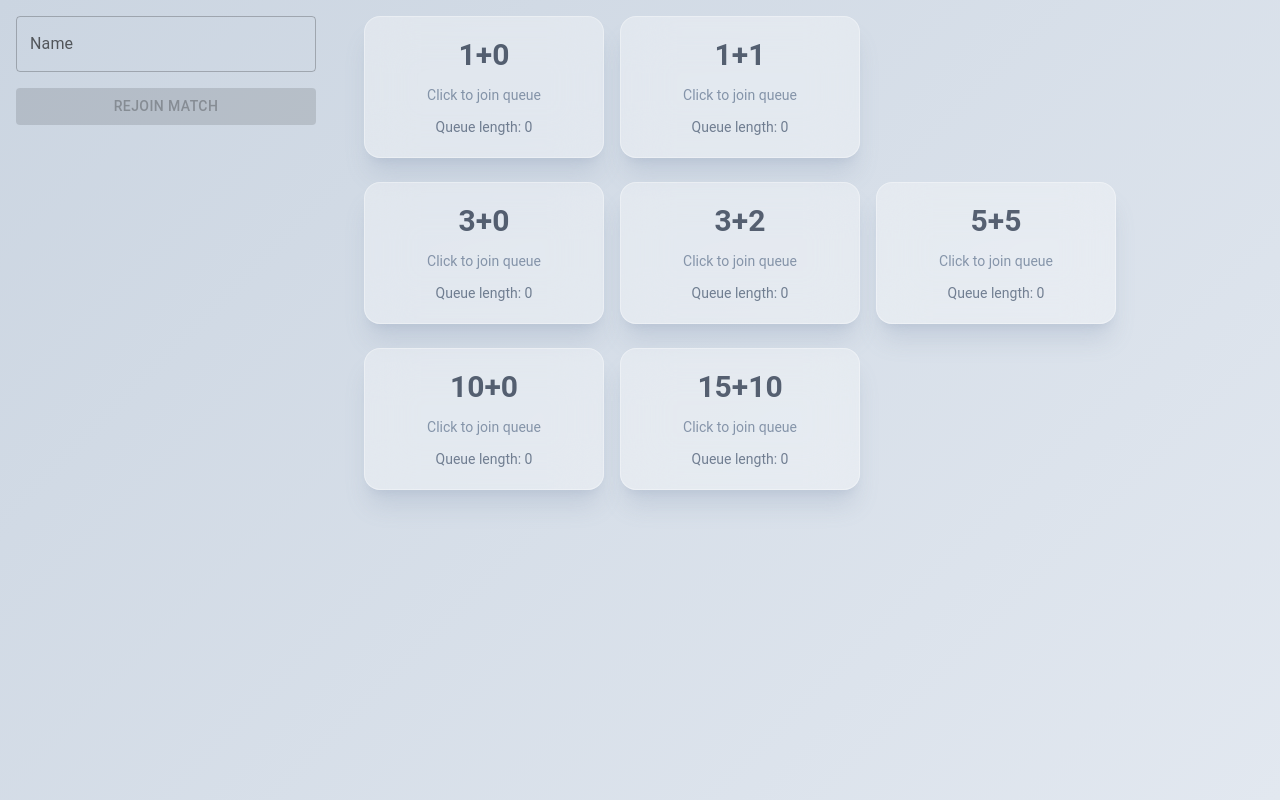
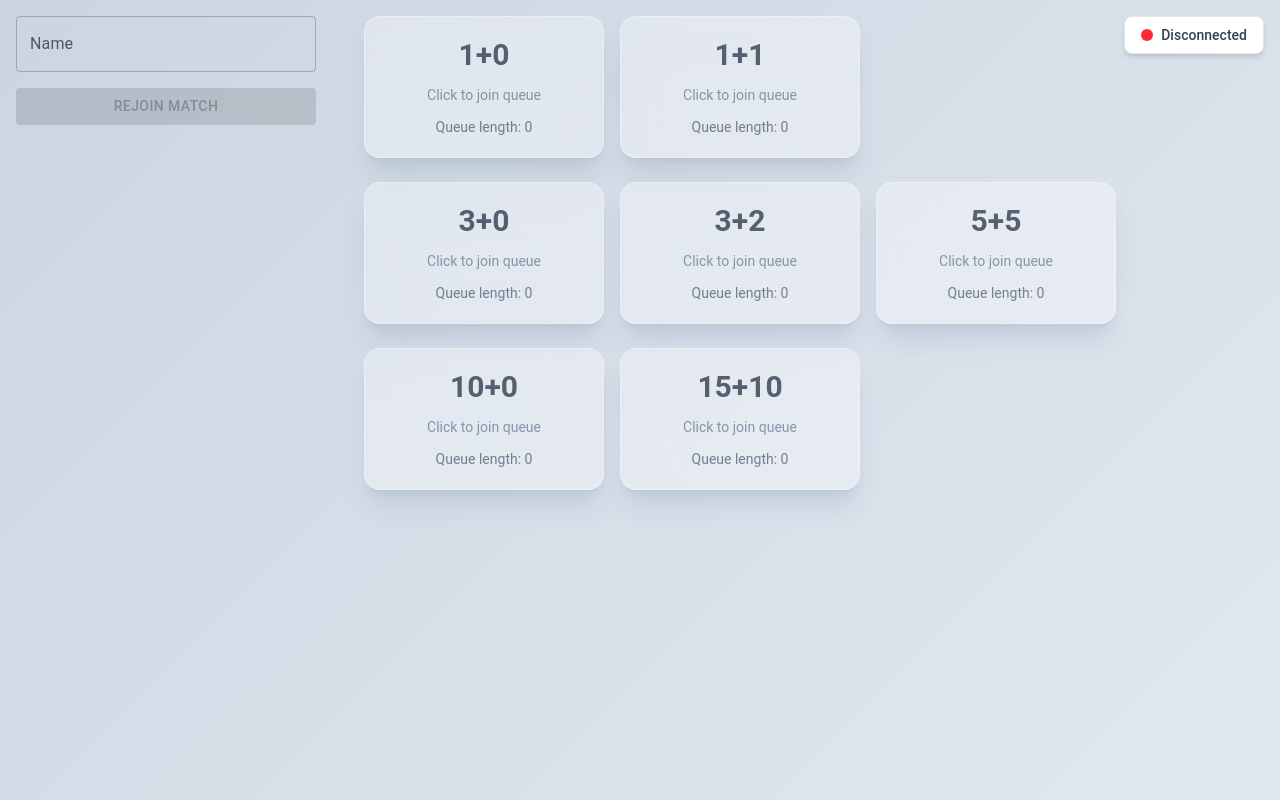
Before and after one commit to danielruijs/go-chess, a React (Vite) app in the folder frontend/: page / in a window 1280 px wide. Built offline with nearby package versions, Linux system fonts and the light colour scheme; no server answers.

Commit message:
feat: add ConnectionStatus component to display WebSocket connection status

```diff
--- a/frontend/src/App.tsx
+++ b/frontend/src/App.tsx
@@ -3,16 +3,22 @@ import Home from "./pages/Home.tsx";
 import Game from "./pages/Game.tsx";
 import { WebSocketProvider } from "./contexts/WebSocketContext.tsx";
 import NotificationProvider from "./contexts/NotificationProvider.tsx";
+import { ConnectionStatus } from "./components/ConnectionStatus.tsx";
 
 function App() {
   return (
     <BrowserRouter>
       <WebSocketProvider>
         <NotificationProvider>
-          <Routes>
-            <Route path="/" element={<Home />} />
-            <Route path="/game" element={<Game />} />
-          </Routes>
+          <div className="relative min-h-screen">
+            <div className="absolute top-4 right-4 z-50">
+              <ConnectionStatus />
+            </div>
+            <Routes>
+              <Route path="/" element={<Home />} />
+              <Route path="/game" element={<Game />} />
+            </Routes>
+          </div>
         </NotificationProvider>
       </WebSocketProvider>
     </BrowserRouter>
--- /dev/null
+++ b/frontend/src/components/ConnectionStatus.tsx
@@ -0,0 +1,16 @@
+import { useWebSocket } from "../contexts/WebSocketContext";
+
+export function ConnectionStatus() {
+  const { isConnected } = useWebSocket();
+
+  return (
+    <div className="flex items-center gap-2 px-4 py-2 rounded-lg bg-white shadow-md border border-gray-200">
+      {/* Status indicator dot */}
+      <div className={`w-3 h-3 rounded-full ${isConnected ? "bg-green-500" : "bg-red-500"}`} />
+      {/* Status text */}
+      <span className="text-sm font-medium text-gray-700">
+        {isConnected ? "Connected" : "Disconnected"}
+      </span>
+    </div>
+  );
+}
```
